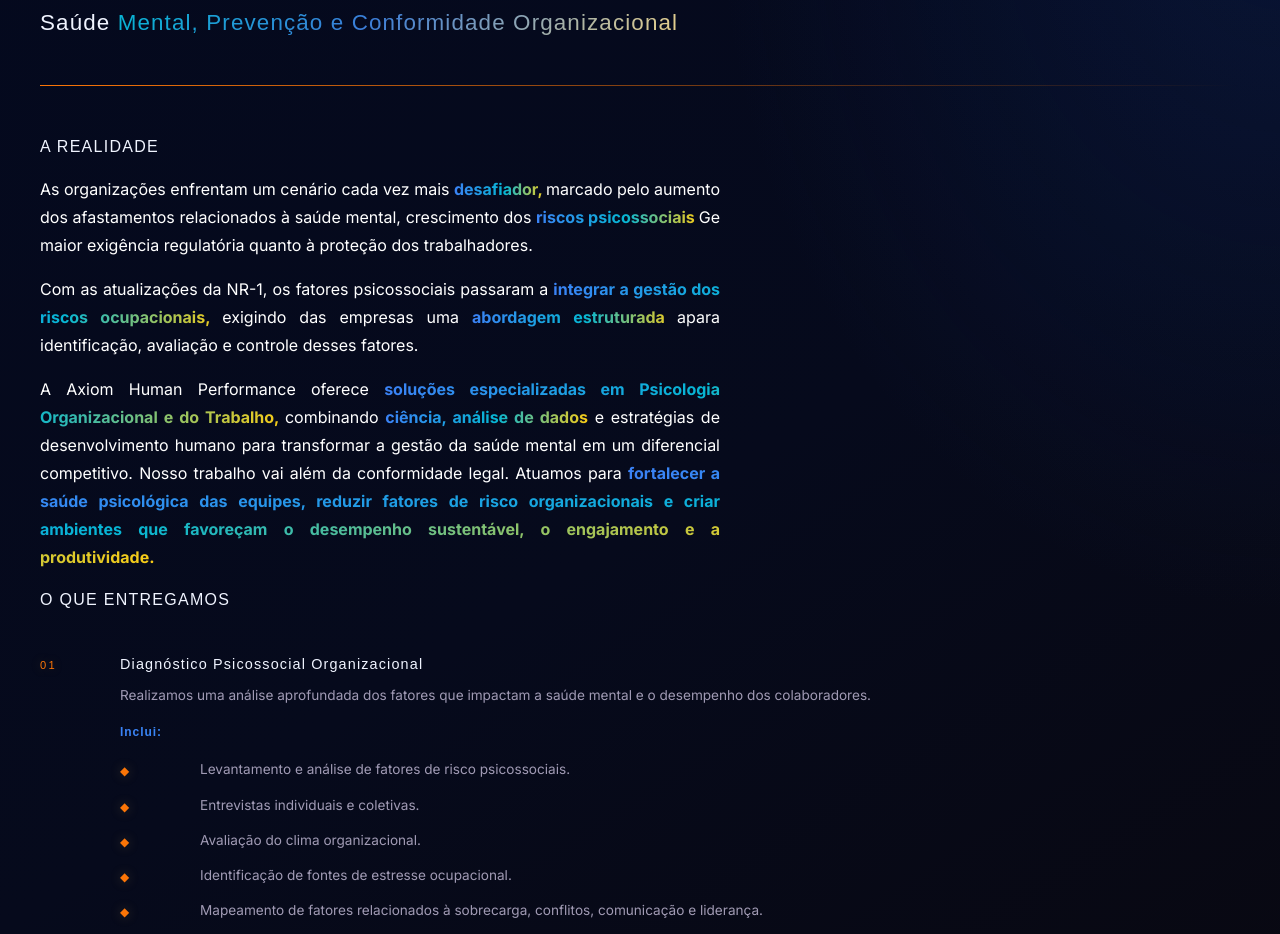
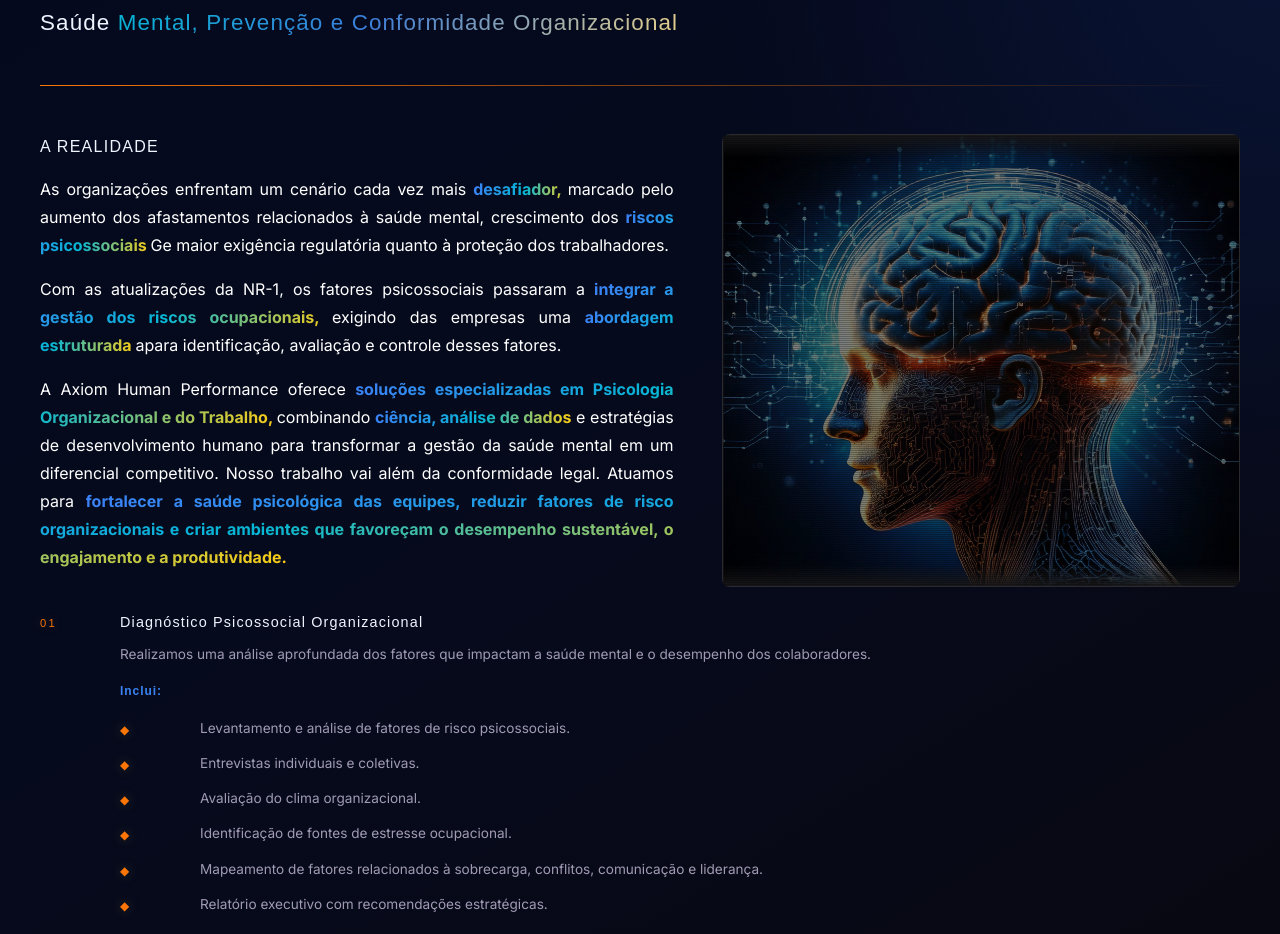
Before and after one commit to Brutomemo/page-axiom, a plain HTML site: page pages/human-performance.html in a window 1280 px wide. Shown: the part 920-1854 px from the top of the page. Drawn offline with nearby package versions, Linux system fonts and the light colour scheme; a web font is replaced by a local one.

Commit message:
Add files via upload

```diff
--- a/pages/human-performance.html
+++ b/pages/human-performance.html
@@ -141,9 +141,52 @@
       grid-column: 1 / -1 !important;
     }
     #empresa .hp-empresa-content .body-text,
-    #servicos .hp-empresa-content .body-text {
+    #servicos .hp-empresa-content .body-text,
+    #servicos .hp-realidade-text .body-text {
       text-align: justify;
       text-justify: inter-word;
+    }
+
+    /* ── A Realidade — texto + imagem lado a lado ── */
+    #servicos .hp-realidade-layout {
+      display: grid;
+      grid-template-columns: minmax(0, 1.1fr) minmax(280px, 0.9fr);
+      gap: 48px;
+      align-items: stretch;
+      width: 100%;
+      box-sizing: border-box;
+    }
+    #servicos .hp-realidade-text {
+      min-width: 0;
+    }
+    #servicos .hp-realidade-visual {
+      position: relative;
+      border-radius: 8px;
+      overflow: hidden;
+      min-height: 100%;
+      align-self: stretch;
+    }
+    #servicos .hp-realidade-visual .hero-visual-module {
+      width: 100%;
+      height: 100%;
+      min-height: 380px;
+    }
+    #servicos .hp-realidade-visual .hero-bg-image {
+      width: 100%;
+      height: 100%;
+      object-fit: cover;
+    }
+    @media (max-width: 968px) {
+      #servicos .hp-realidade-layout {
+        grid-template-columns: 1fr;
+        gap: 32px;
+      }
+      #servicos .hp-realidade-visual .hero-visual-module {
+        min-height: 280px;
+      }
+    }
+    #servicos .hp-empresa-content .hp-empresa-subtitle {
+      margin-top: 48px;
     }
 
     /* ── Chatbot — última dobra (#assistente-hp) — espelha index.html #assistente ── */
@@ -353,7 +396,7 @@
               <a href="#contato-hp" class="btn btn-secondary">CONTATO</a>
             </div>
           </div>
-
+<!-- IMAGEM DESTAQUE HUMAN PERFORMANCE-->
           <div class="hero-visual-module">
             <img class="hero-bg-image" alt="Performance humana AXIOM"
               src="../assets/images/Inteligencia-artificial.jpg" />
@@ -403,7 +446,8 @@
         <h3 class="reveal">Saúde <span class="gradient-text">Mental, Prevenção e Conformidade Organizacional</span></h3>
         <div class="divider reveal"></div>
 
-        <div class="hp-empresa-content mt-xl">
+        <div class="hp-realidade-layout mt-xl">
+          <div class="hp-realidade-text">
             <h4 class="reveal">A Realidade</h4>
             <p class="body-text reveal delay-1">
               As organizações enfrentam um cenário cada vez mais  <strong class="hp-highlight">desafiador, </strong>marcado pelo aumento dos afastamentos relacionados à saúde mental, crescimento dos <strong class="hp-highlight">
@@ -418,8 +462,20 @@
                 class="hp-highlight">ciência, análise de dados</strong> e estratégias de desenvolvimento humano para transformar a gestão da saúde mental em um diferencial competitivo. Nosso trabalho vai além da conformidade legal. Atuamos para  <strong
                 class="hp-highlight">fortalecer a saúde psicológica das equipes, reduzir fatores de risco organizacionais e criar ambientes que favoreçam o desempenho sustentável, o engajamento e a produtividade.</strong>
             </p>
+          </div>
 
-          <h4 class="reveal hp-empresa-subtitle">O Que Entregamos</h4>
+          <div class="hp-realidade-visual reveal delay-2">
+            <div class="hero-visual-module">
+              <img class="hero-bg-image" alt="Performance humana AXIOM"
+                src="../assets/images/Inteligencia-artificial.jpg" />
+              <div class="hero-visual-scanline"></div>
+              <div class="hero-tech-overlay">
+              </div>
+            </div>
+          </div>
+        </div>
+
+        <div class="hp-empresa-content">
 
           <div class="step-list reveal delay-1">
           <div class="step-item"
```
Lines whose indentation alone changed are shown as unchanged.
